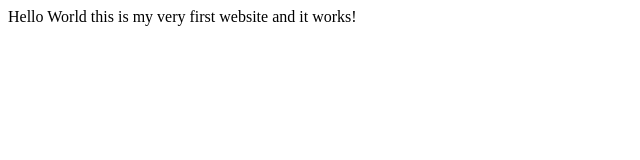
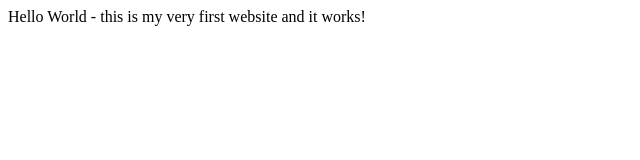
Before and after one commit to MichaelIseli/MichaelIseli.github.io, a plain HTML site: page index.html in a window 1280 px wide. Shown: the full height of the page, 0-640 px from the left. Drawn offline with Linux system fonts and the light colour scheme.

Commit message:
additional text
new text 01

```diff
--- a/index.html
+++ b/index.html
@@ -3,7 +3,6 @@
 Test
 </TITLE>
 <BODY>
-Hello World
-this is my very first website and it works!
+Hello World - this is my very first website and it works!
 </BODY>
 </HTML>
```
